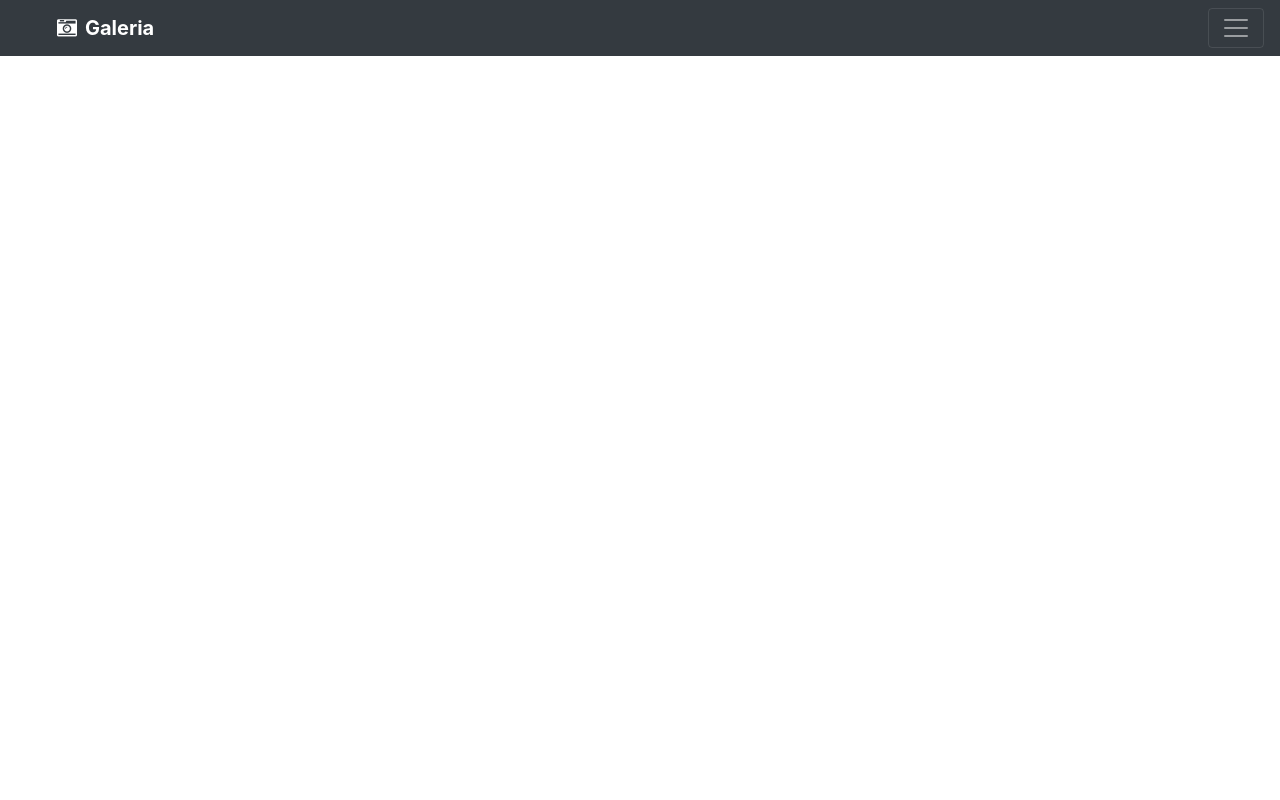
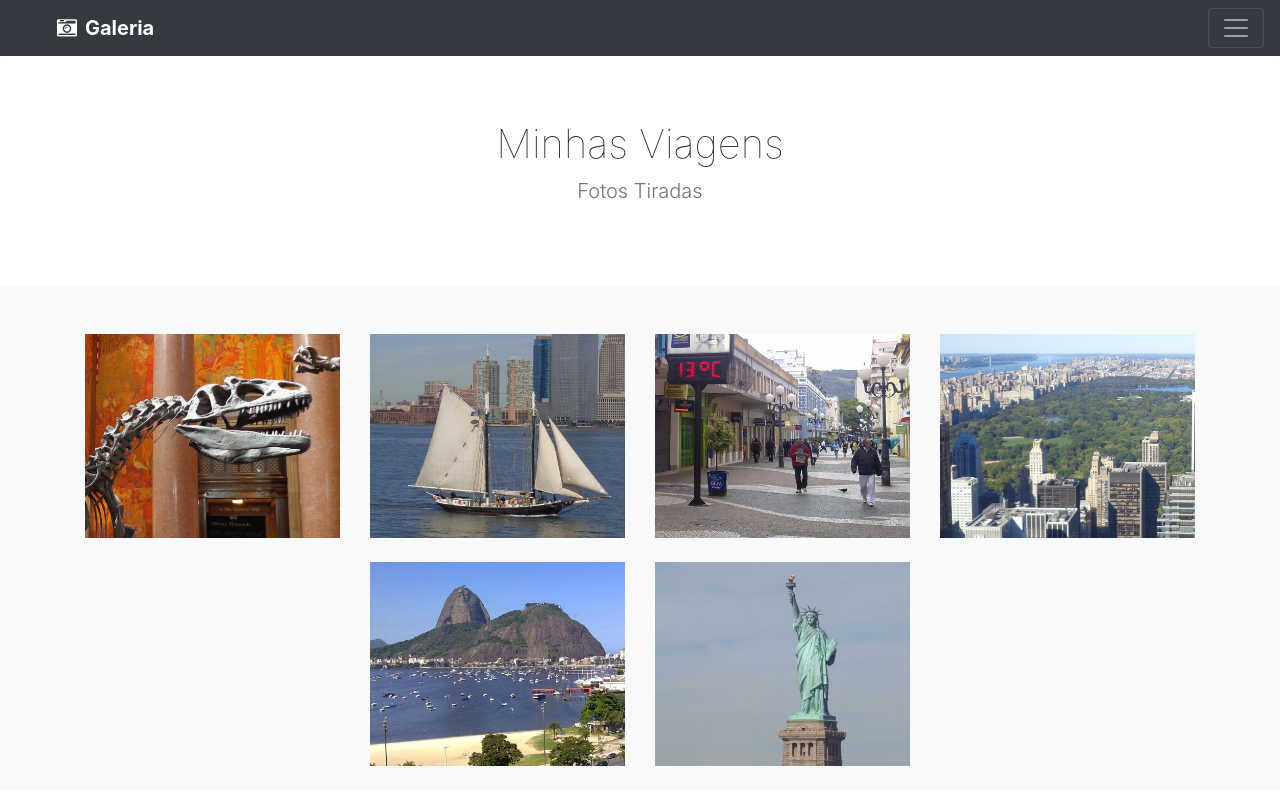
Before and after one commit to Maxel-Uds/Projeto-Galeria, a website built with webpack: page src/index.html in a window 1280 px wide. Built offline with nearby package versions, Linux system fonts and the light colour scheme; files whose address does not match are found by name.

Commit message:
Implementando a Galeria de Fotos

```diff
--- a/src/index.html
+++ b/src/index.html
@@ -11,6 +11,7 @@
 
 <body>
     <header wm-include="/pages/template/header.html"></header>
+    <main class="bg-light" wm-include="/pages/galery/galery.html"></main>
     <script src="app.js"></script>
 </body>
 
--- a/src/js/core/includes.js
+++ b/src/js/core/includes.js
@@ -2,12 +2,10 @@ import $ from 'jquery';
 
 function loadIncludes(parent) {
     if(!parent) parent = 'body'
-    console.log(parent);
 
     $(parent)
         .find('[wm-include]')
         .each(function(index, element) {
-            console.log(element);
             const url = $(element).attr('wm-include');
             $.ajax({
                 url,
--- /dev/null
+++ b/src/pages/galery/galery.html
@@ -0,0 +1,24 @@
+<div wm-include="/pages/galery/galeryHeader.html"></div>
+
+<div class="container mt-5">
+    <div class="row d-flex justify-content-center">
+        <div class="col-12 col-md-6 col-lg-3">
+            <img src="/imgs/ny1.png" class="img-fluid mb-4" wm-city="New York">
+        </div>
+        <div class="col-12 col-md-6 col-lg-3">
+            <img src="/imgs/ny2.png" class="img-fluid mb-4" wm-city="New York">
+        </div>
+        <div class="col-12 col-md-6 col-lg-3">
+            <img src="/imgs/floripa1.png" class="img-fluid mb-4" wm-city="Florianópolis">
+        </div>
+        <div class="col-12 col-md-6 col-lg-3">
+            <img src="/imgs/ny3.png" class="img-fluid mb-4" wm-city="New York">
+        </div>
+        <div class="col-12 col-md-6 col-lg-3">
+            <img src="/imgs/rj1.png" class="img-fluid mb-4" wm-city="Rio de Janeiro">
+        </div>
+        <div class="col-12 col-md-6 col-lg-3">
+            <img src="/imgs/ny4.png" class="img-fluid mb-4" wm-city="New York">
+        </div>
+    </div>
+</div>
--- /dev/null
+++ b/src/pages/galery/galeryHeader.html
@@ -0,0 +1,6 @@
+<section class="jumbotron text-center">
+    <div class="container">
+        <h1 class="jumbotron-heading">Minhas Viagens</h1>
+        <p class="lead text-muted">Fotos Tiradas</p>
+    </div>
+</section>
--- a/src/scss/custom.scss
+++ b/src/scss/custom.scss
@@ -0,0 +1,8 @@
+.jumbotron {
+    background-color: #fff;
+    margin: 0;
+}
+
+.jumbotron-heading {
+    font-weight: 100;
+}
```
